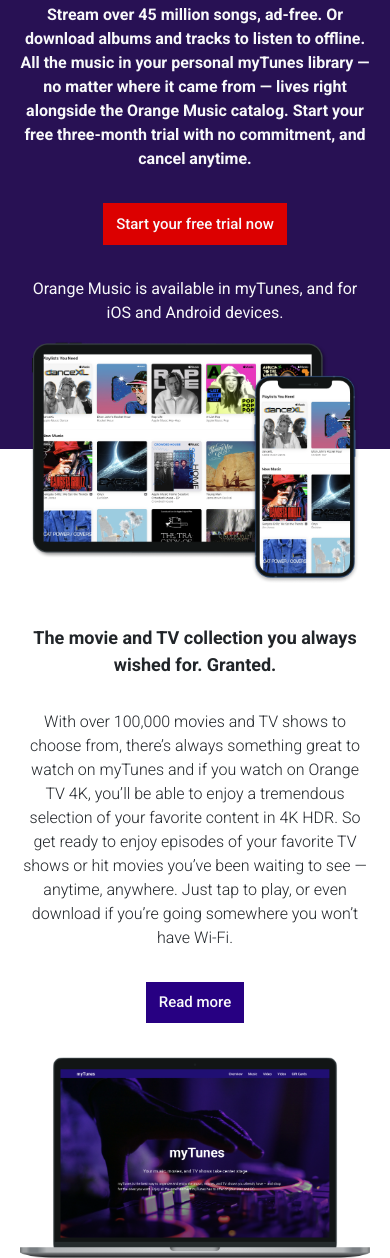
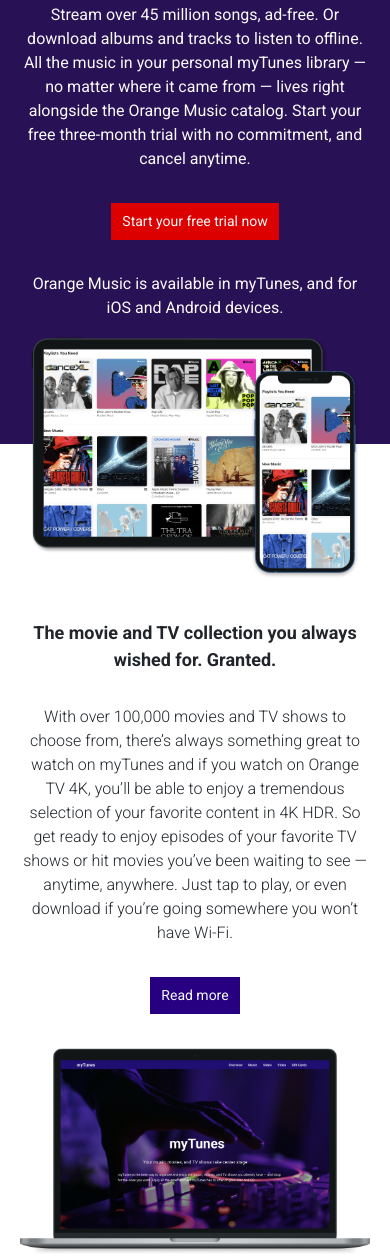
Before and after one commit to shahzaibalijamro/10-CSS-Practice-Projects, a plain HTML site: page project-6/index.html in a window 390 px wide. Shown: the part 628-1886 px from the top of the page. Drawn offline with nearby package versions, Linux system fonts and the light colour scheme.

Commit message:
commands added

```diff
--- a/project-6/style.css
+++ b/project-6/style.css
@@ -406,6 +406,27 @@ header{
         margin-top: 50px;
         margin-bottom: 20px;
     }
+    .music-text-one{
+        font-weight: 400;
+    }
+    .music-button{
+        font-size: 14px;
+        background-color: var(--red600);
+        transition: 0.3s ease-in;
+        cursor: pointer;
+        padding: 0.5rem 0.7rem;
+        font-weight: 400;
+    }
+    .card-button{
+        font-size: 14px;
+        font-weight: 400;
+        padding: 0.5rem 0.7rem;
+    }
+    .read-more-button{
+        font-size: 14px;
+        font-weight: 400;
+        padding: 0.5rem 0.7rem;
+    }
 }
 @media(max-width:380px){
     .ipad-img{
```
